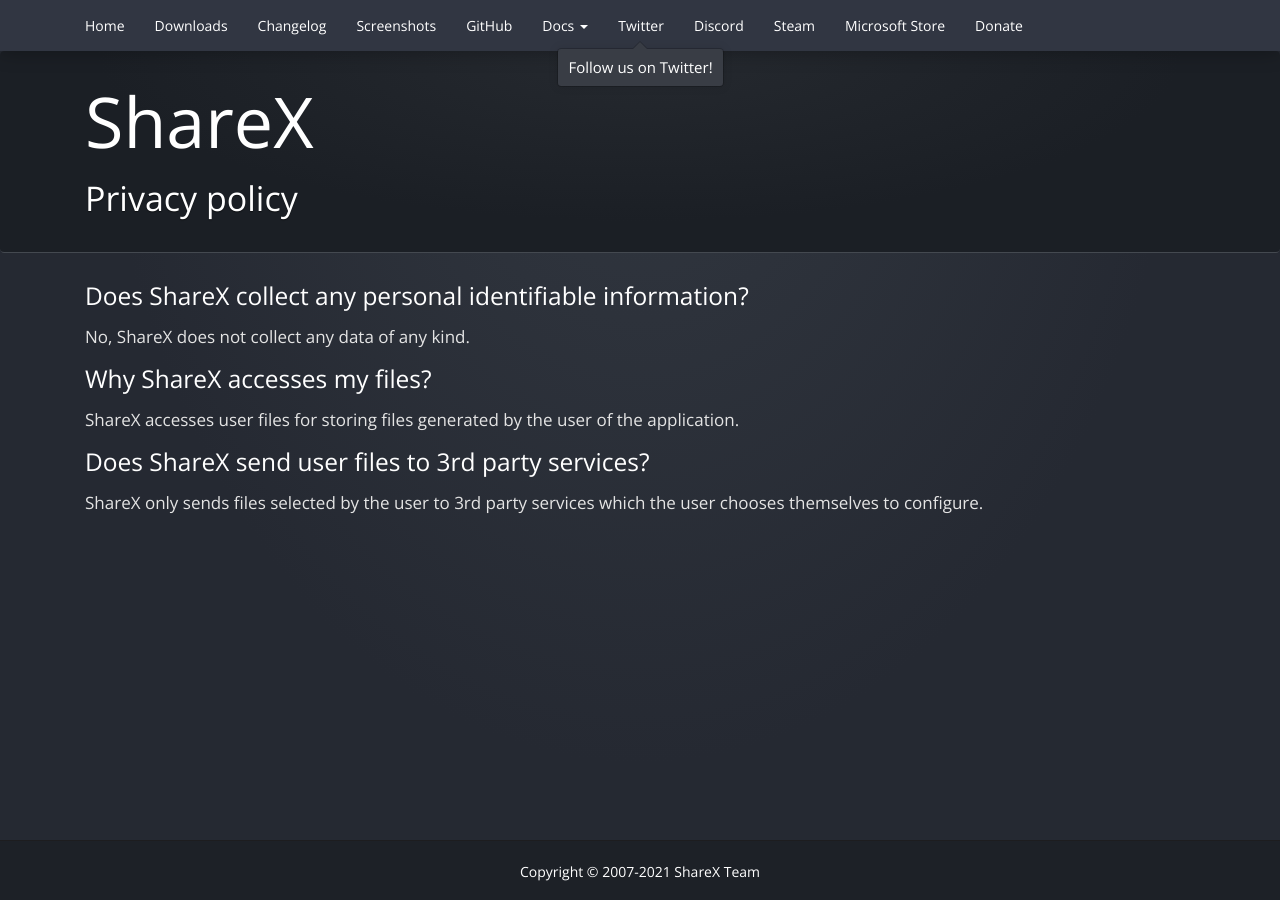
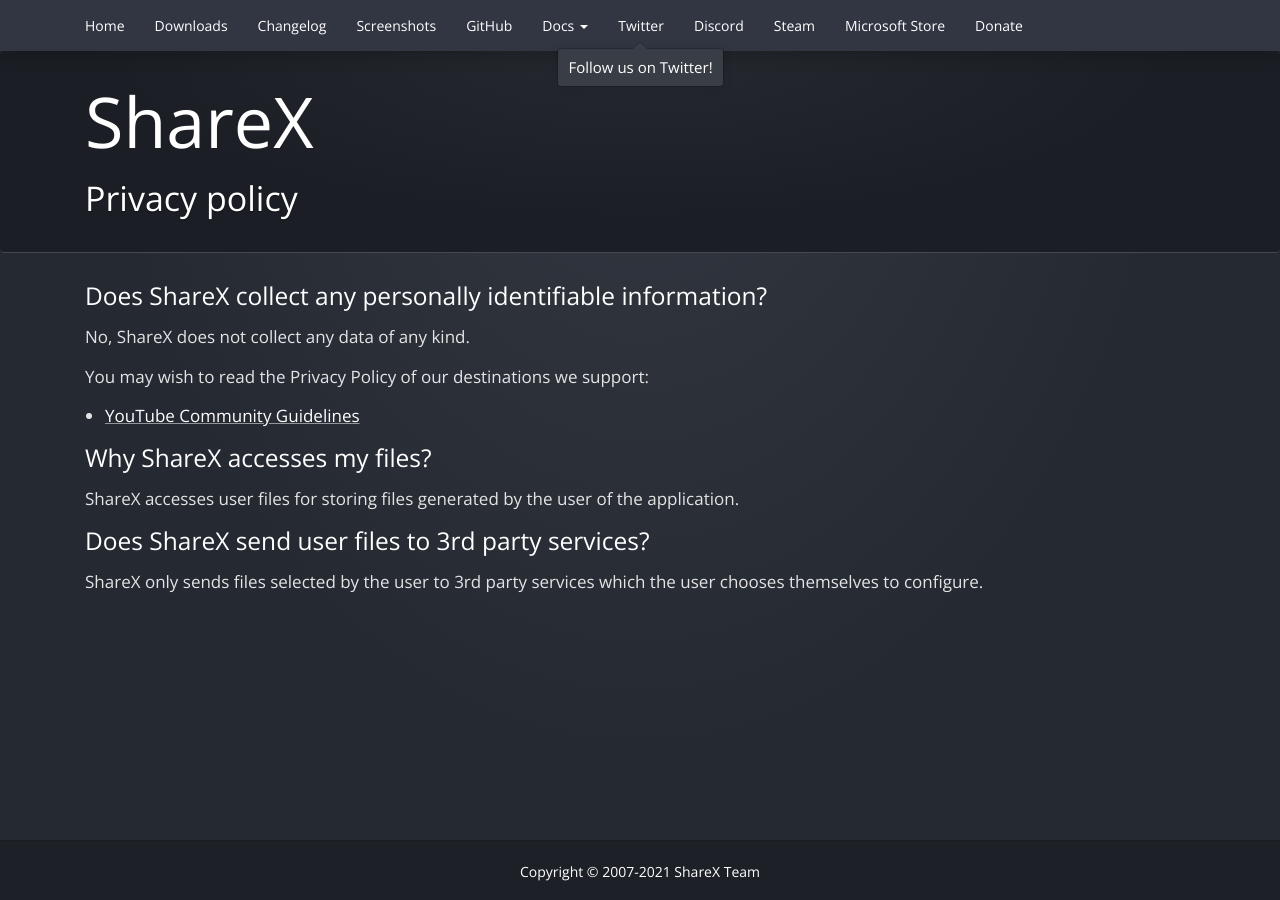
Before and after one commit to ShareX/sharex.github.io, a Jekyll site: the page built from privacy-policy/index.md, in a window 1280 px wide. Built offline with Jekyll 4.4.1, drawn with Linux system fonts in a browser that asks for light colours.

Commit message:
Include YouTube Privacy Policy

```diff
--- a/privacy-policy/index.md
+++ b/privacy-policy/index.md
@@ -3,9 +3,13 @@
 title: Privacy policy
 ---
 
-### Does ShareX collect any personal identifiable information?
+### Does ShareX collect any personally identifiable information?
 
 No, ShareX does not collect any data of any kind.
+
+You may wish to read the Privacy Policy of our destinations we support:
+- [YouTube Community Guidelines](https://www.youtube.com/intl/ALL_au/howyoutubeworks/policies/community-guidelines/)
+
 
 ### Why ShareX accesses my files?
 
```
